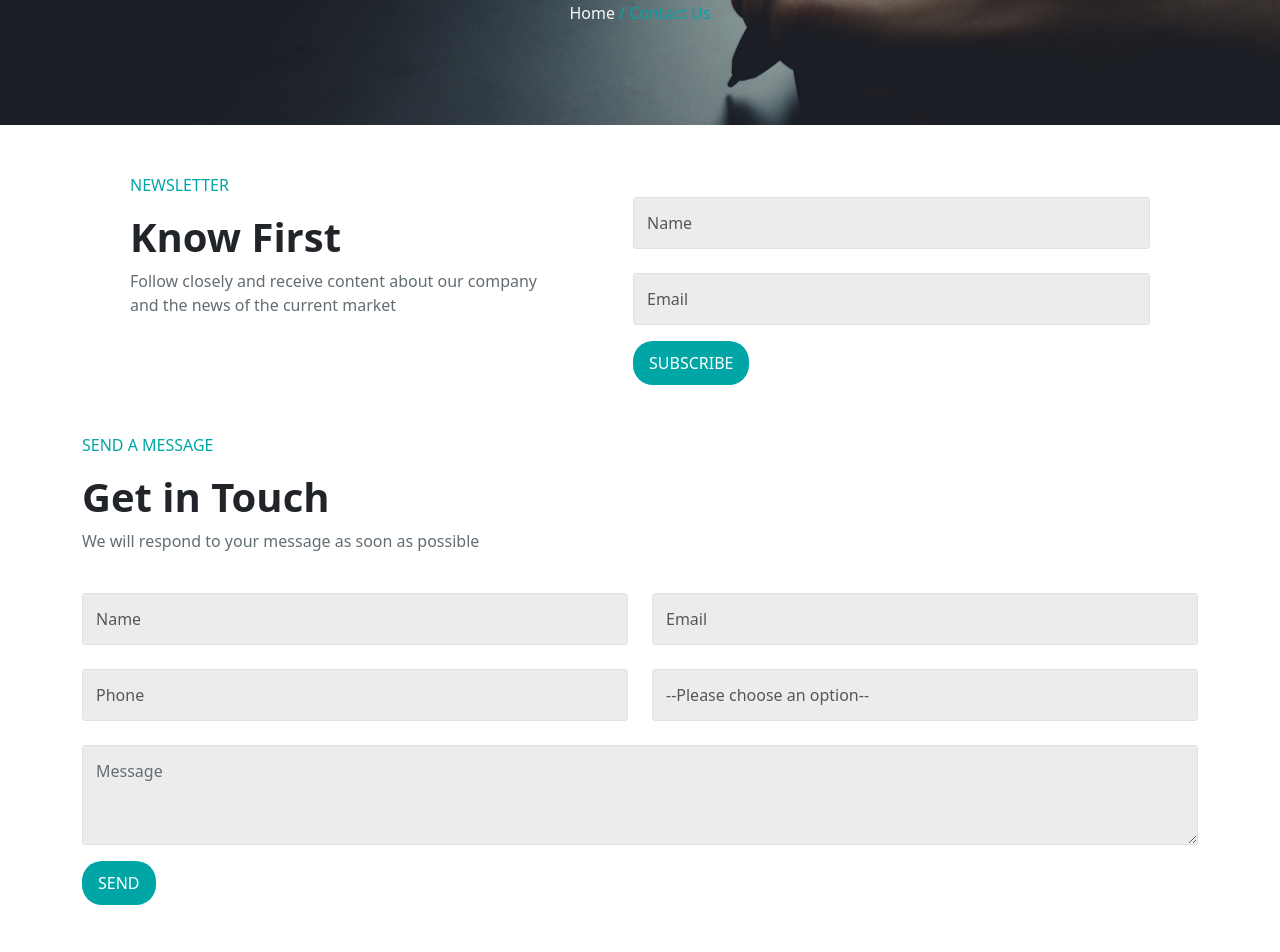
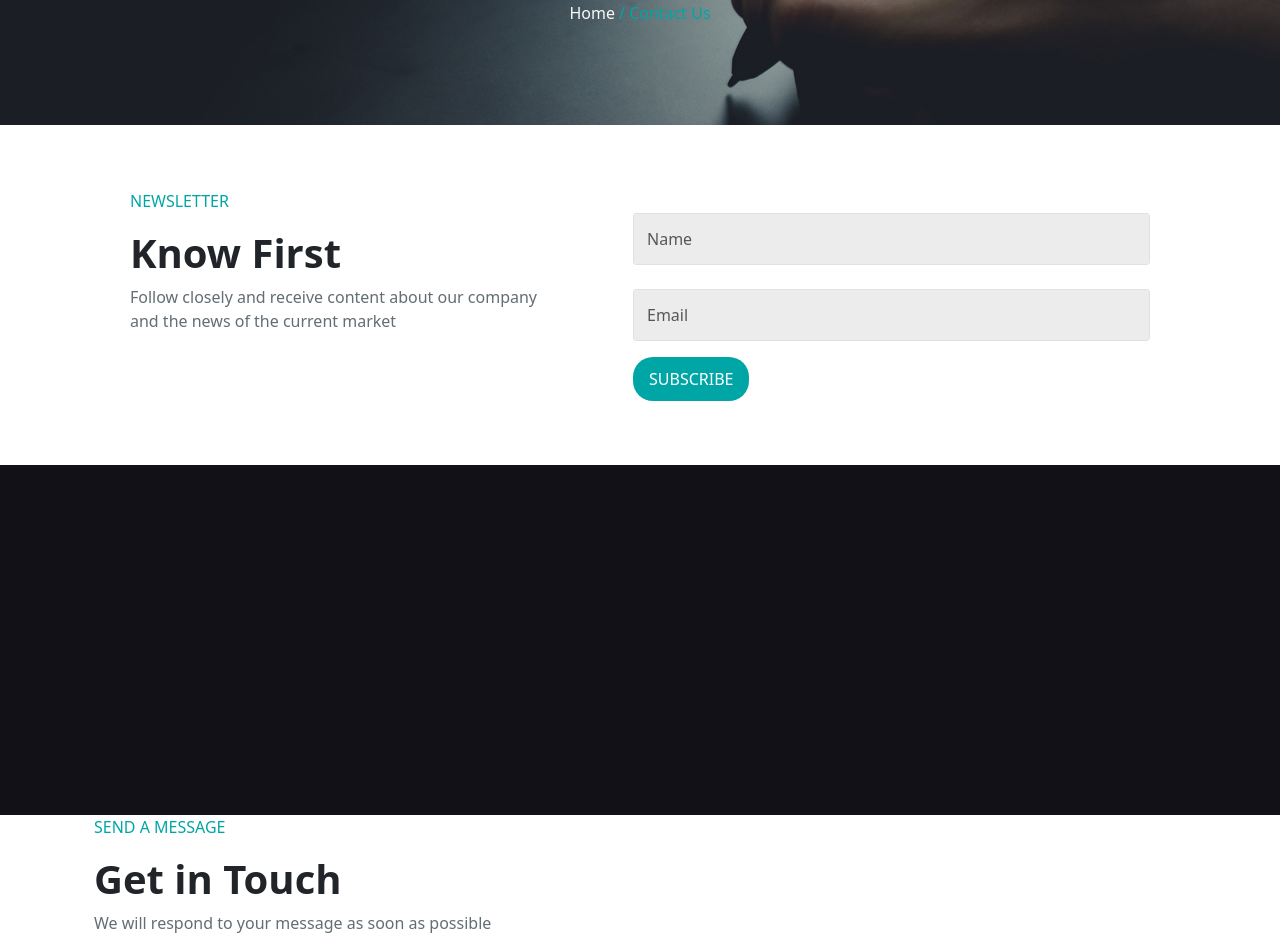
Before and after one commit to matteocenci/proj-html-vuejs, a Vue app: page /contacts in a window 1280 px wide. Shown: the part 440-1392 px from the top of the page. Before the commit the page ends 1345 px from the top, so only its background shows below. Built offline with nearby package versions, Linux system fonts and the light colour scheme.

Commit message:
feat: completed newsletter section, add business section

```diff
--- a/src/pages/Contacts.vue
+++ b/src/pages/Contacts.vue
@@ -22,7 +22,7 @@ export default {
     </section>
     <!-- /contact-us section -->
     <!-- newsletter section -->
-    <section class="ms_newsletter container d-flex">
+    <section class="ms_newsletter container d-flex mb-3 mt-3">
         <div class="p-5">
             <p class="ms_send">NEWSLETTER</p>
             <h3 class="fs-1 fw-bold">Know First</h3>
@@ -38,7 +38,14 @@ export default {
         </div>
     </section>
     <!-- /newsletter section -->
-    <AppFormVue />
+    <!-- business section -->
+    <section class="business-section">
+
+    </section>
+    <!-- /business section -->
+    <div class="container">
+       <AppFormVue />
+    </div>
 </template>
 
 <style scoped lang="scss">
@@ -71,7 +78,6 @@ export default {
         background-color: $bg-form;
         color: $form-text;
     }
-
     .ms_send {
         color: $primary-color;
     }
@@ -80,4 +86,9 @@ export default {
         color: $form-text;
     }
 }
+
+.business-section {
+    background-color: #111117;
+    height: 350px;
+}
 </style>
```
